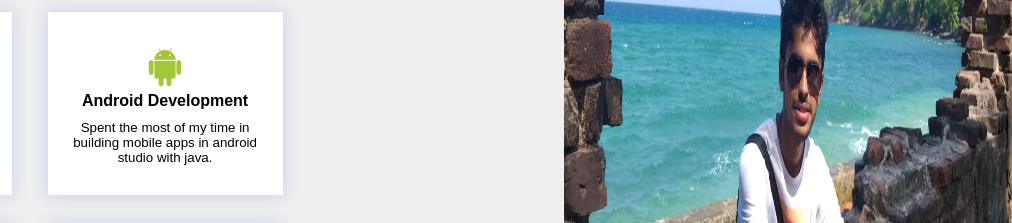
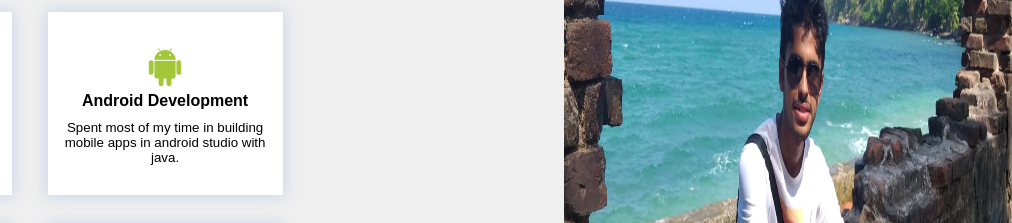
Before and after one commit to DebDx/resume, a plain HTML site: page index.html in a window 1280 px wide. Shown: the part 285-508 px from the top of the page, 268-1280 px from the left. Drawn offline with Linux system fonts and the light colour scheme.

Commit message:
some changes

```diff
--- a/index.html
+++ b/index.html
@@ -27,7 +27,7 @@
         <img src="android.png">
         <p><b>Android Development</b></p>
         <small>
-         Spent the most of my time in building mobile apps in android studio with java.
+         Spent most of my time in building mobile apps in android studio with java.
         </small>
     </div>
     <div class="skills">
```
